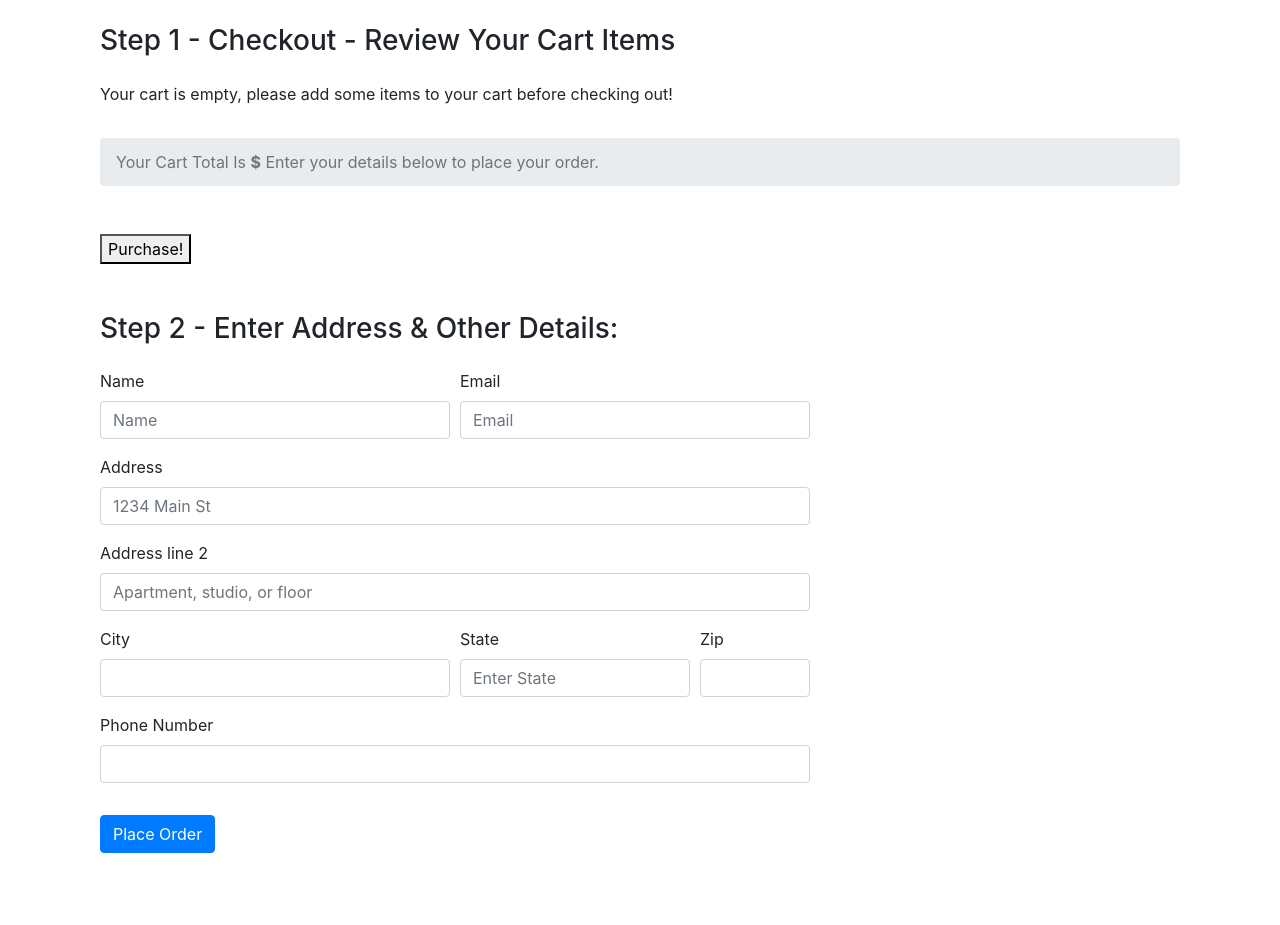
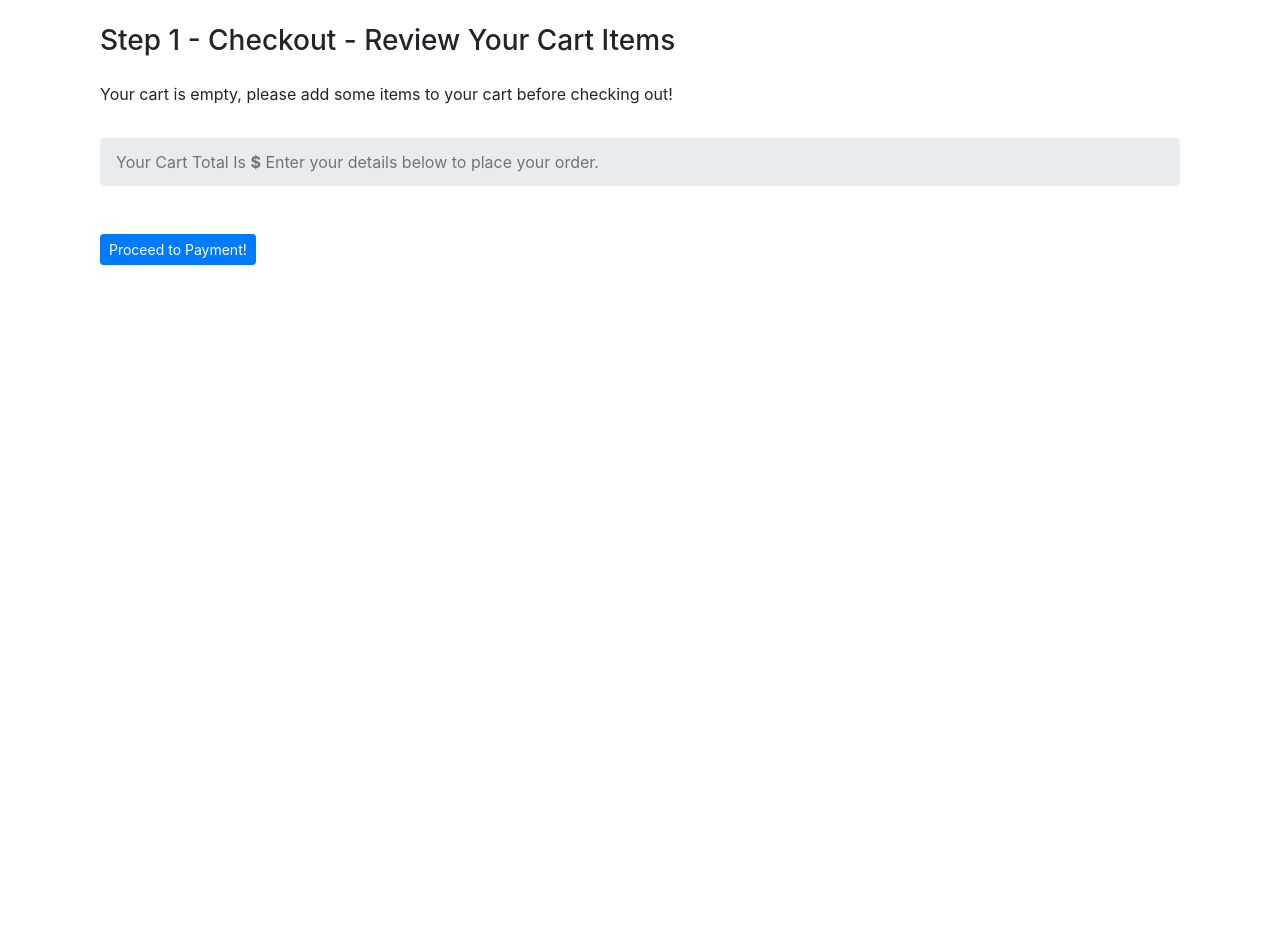
Before and after one commit to helgurd/ecommerce, a Django app: page /checkout/ in a window 1280 px wide. Shown: the part 56-981 px from the top of the page. After the commit the page ends 321 px from the top, so only its background shows below. Run offline with Django 4.2, Linux system fonts and the light colour scheme; some libraries are stand-ins or nearby versions.

Commit message:
paymetns

```diff
--- a/ecommerce/urls.py
+++ b/ecommerce/urls.py
@@ -2,13 +2,15 @@
 from django.conf.urls.static import static
 from django.contrib import admin
 from django.urls import path, include
+from payments.views import CancelledView
 
-
+# views.CancelledView.as_view()
 urlpatterns = [
     path('admin/', admin.site.urls),
     path('users/',include("users.urls")),
     path('shop/', include("shop.urls")),
-    path('shop/payments', include("payments.urls")),
+    path('paymentscancelled/', CancelledView.as_view()),
+    path('payments/', include("payments.urls")),
     path('', include("shop.urls")),
 
 ] + static(settings.MEDIA_URL,document_root=settings.MEDIA_ROOT)
--- a/payments/urls.py
+++ b/payments/urls.py
@@ -3,9 +3,9 @@
 from . import views
 
 urlpatterns = [
-    path('', views.HomePageView.as_view(), name='home'),
+    path('<int:pk>/', views.home, name='home'),
     path('config/', views.stripe_config),
-    path('create-checkout-session/', views.create_checkout_session),
+    path('create-checkout-session/<int:to_pay>', views.create_checkout_session),
     path('success/', views.SuccessView.as_view()),
     path('cancelled/', views.CancelledView.as_view()),
     path('webhook/', views.stripe_webhook),
--- a/shop/templates/shop/checkout.html
+++ b/shop/templates/shop/checkout.html
@@ -1,33 +1,5 @@
 {% extends 'shop/base.html' %}
 <meta charset="utf-8">
-<script src="https://js.stripe.com/v3/"></script>
-<script>
-
-console.log("Sanity check!");
-
-// Get Stripe publishable key
-fetch("/config/")
-.then((result) => { return result.json(); })
-.then((data) => {
-  // Initialize Stripe.js
-  const stripe = Stripe(data.publicKey);
-
-  // Event handler
-  document.querySelector("#submitBtn").addEventListener("click", () => {
-    // Get Checkout Session ID
-    fetch("/create-checkout-session/")
-    .then((result) => { return result.json(); })
-    .then((data) => {
-      console.log(data);
-      // Redirect to Stripe Checkout
-      return stripe.redirectToCheckout({sessionId: data.sessionId})
-    })
-    .then((res) => {
-      console.log(res);
-    });
-  });
-});
-</script>
 {% block title%} Checkout - My Awesome Cart{% endblock %}
 {% block body %}
 <div class="container">
@@ -46,59 +18,22 @@
         </div>
     </div>
     <br>
- <section class="section">
+ <form class="section">
     <div class="container">
-      <button class="button is-primary" id="submitBtn">Purchase!</button>
+      <a href="" class="btn btn-sm btn-primary pl-2 pr-2" id="final__" onclick="pay()">Proceed to Payment!</a>
     </div>
-  </section>
+  </form>
     <br>
-    <div class="col col-md-8 my-4">
-        <h3 class="my-4">Step 2 - Enter Address & Other Details:</h3>
-        <form method="post" action="/shop/checkout/">
-            {% csrf_token %}
-            <input type="hidden" name="itemsJson" id="itemsJson">
-            <input type="hidden" name="amount" id="amount">
-            <div class="form-row">
-                <div class="form-group col-md-6">
-                    <label for="inputname">Name</label>
-                    <input type="text" class="form-control" id="name" name="name" placeholder="Name">
-                </div>
-                <div class="form-group col-md-6">
-                    <label for="inputEmail4">Email</label>
-                    <input type="email" class="form-control" id="email" name="email" placeholder="Email">
-                </div>
-            </div>
-            <div class="form-group">
-                <label for="inputAddress">Address</label>
-                <input type="text" class="form-control" id="address1" name="address1" placeholder="1234 Main St">
-            </div>
-            <div class="form-group">
-                <label for="inputAddress2">Address line 2</label>
-                <input type="text" class="form-control" id="address2" name="address2"
-                    placeholder="Apartment, studio, or floor">
-            </div>
-            <div class="form-row">
-                <div class="form-group col-md-6">
-                    <label for="inputCity">City</label>
-                    <input type="text" class="form-control" id="city" name="city">
-                </div>
-                <div class="form-group col-md-4">
-                    <label for="inputState">State</label>
-                    <input type="text" class="form-control" id="state" name="state" placeholder="Enter State">
-                </div>
-                <div class="form-group col-md-2">
-                    <label for="inputZip">Zip</label>
-                    <input type="text" class="form-control" id="zip_code" name="zip_code">
-                </div>
-            </div>
-            <div class="form-group">
-                <label for="inputZip">Phone Number</label>
-                <input type="tel" class="form-control" id="phone" name="phone">
-            </div>
-            <button type="submit" class="btn btn-primary mt-3 mb-5">Place Order</button>
-        </form>
-    </div>
 </div>
+    <script>
+    setTimeout(()=>{
+        let amount = Number($("#totalPrice").html())
+        {#window.location.href = `${window.location.origin}/payments/${amount}`#}
+        $("#final__").attr("href",`${window.location.origin}/payments/${amount}`)
+    },500)
+
+
+    </script>
 {% endblock %}
 {% block js %}
 <script>
@@ -141,5 +76,7 @@
     {% endif %}
 
     $('#amount').val($('#totalPrice').html())
+
+
 </script>
 {% endblock %}
```
Also changed, not shown: ecommerce/settings.py (+6 -2 lines), payments/static/main.js (added, +24 -0 lines), payments/views.py (+8 -53 lines), shop/static/main.js (added, +27 -0 lines), shop/static/payments/main.js (added, +24 -0 lines), shop/templates/payments/cancelled.html (added, +18 -0 lines), shop/templates/payments/home.html (added, +20 -0 lines), shop/templates/payments/success.html (added, +17 -0 lines), db.sqlite3, payments/templates/cancelled.html (deleted), payments/templates/home.html (deleted), payments/templates/success.html (deleted), 5 other files.
